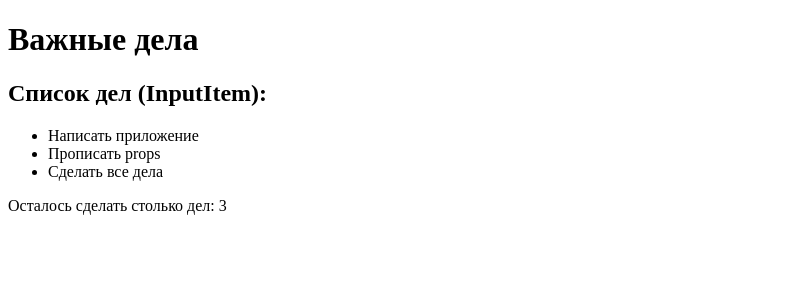
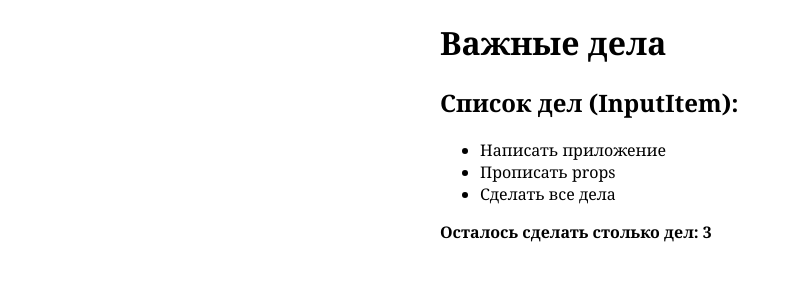
Before and after one commit to WebHeroSchool/todoAlexandrYersov, a React (Create React App) app: page / in a window 1280 px wide. Shown: the top 300 px of the page, without its empty margins (0-792 px from the left). Built offline with nearby package versions, Linux system fonts and the light colour scheme.

Commit message:
lesson 22: подключены стили

```diff
--- /dev/null
+++ b/src/components/App/App.css
@@ -0,0 +1,5 @@
+.wrap {
+    margin: auto;
+    max-width: 400px;
+    font-family: georgia;
+}
--- a/src/components/App/App.js
+++ b/src/components/App/App.js
@@ -2,6 +2,7 @@ import React from 'react';
 import InputItem from '../InputItem/InputItem.js'
 import ItemList from '../ItemList/ItemList.js';
 import Footer from '../Footer/Footer.js';
+import './App.css';
 
 const App = () => {
     const items = [
@@ -16,7 +17,7 @@ const App = () => {
         },
     ];
     return (
-    <div>
+    <div className='wrap'>
         <h1> Важные дела </h1>
         <InputItem />
         <ItemList items={items} />
--- /dev/null
+++ b/src/components/Footer/Footer.css
@@ -0,0 +1,3 @@
+.footer {
+    font-weight: bold;
+}
--- a/src/components/Footer/Footer.js
+++ b/src/components/Footer/Footer.js
@@ -1,5 +1,6 @@
 import React from 'react';
+import './Footer.css';
 
-const Footer = ({ count }) => ( <div> Осталось сделать столько дел: {count} </div> )
+const Footer = ({ count }) => ( <div className='footer'> Осталось сделать столько дел: {count} </div> )
 
 export default Footer;
```
